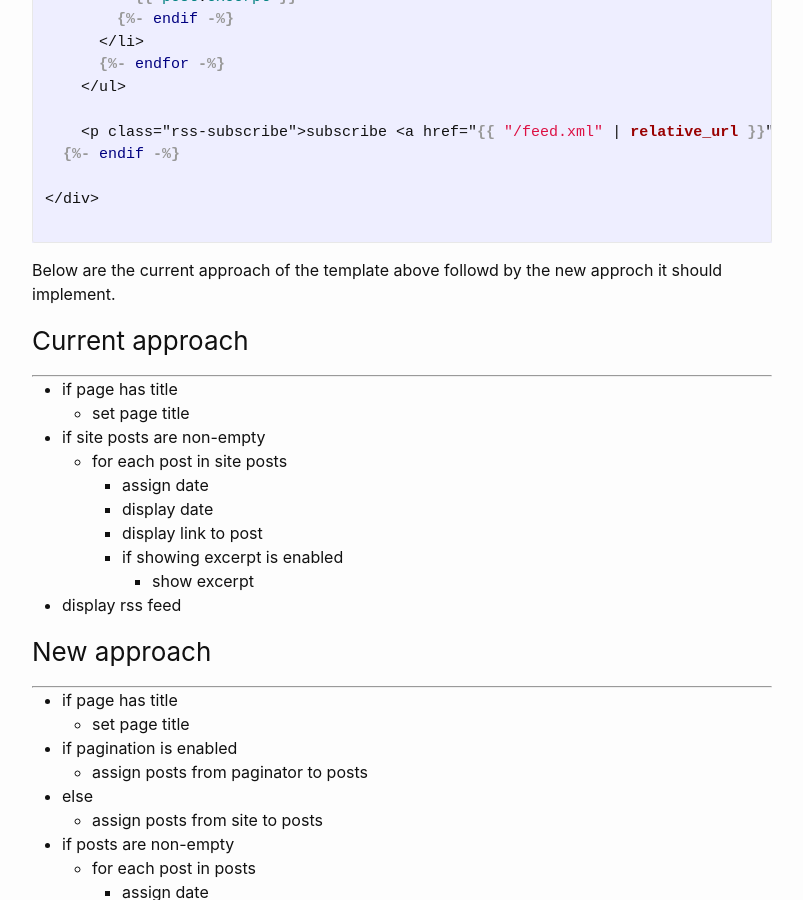
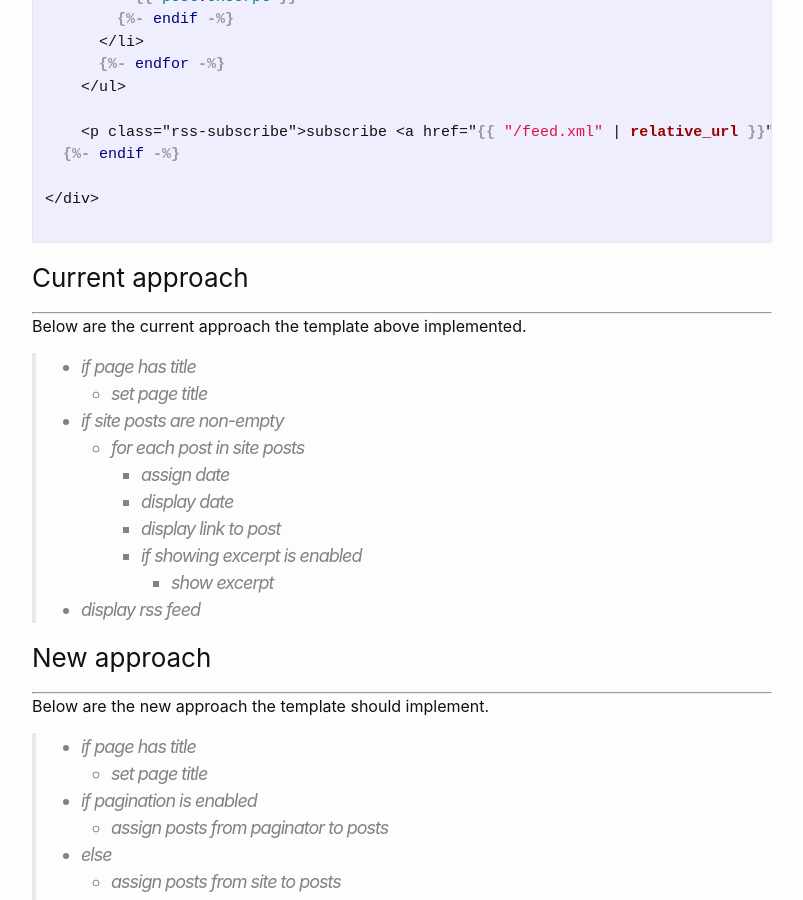
Before and after one commit to ndlarsen/ndlarsen.github.io, a Jekyll site: the page built from _posts/2019-09-29-jekyll-part-7-pagination.md, in a window 1280 px wide and 900 px high, scrolled down 1761 px. Shown: the whole window, without its empty margins (238-1041 px from the left). Built offline with Jekyll 4.4.1, drawn with Linux system fonts in a browser that asks for light colours.

Commit message:
Minor changes posts.

````diff
--- a/_posts/2019-09-29-jekyll-part-7-pagination.md
+++ b/_posts/2019-09-29-jekyll-part-7-pagination.md
@@ -81,44 +81,44 @@ layout: default
 {% endraw %}
 ```
 
-Below are the current approach of the template above followd by the new approch it should implement.
-
 ### Current approach
 ---
-* if page has title
-    * set page title
-* if site posts are non-empty
-    * for each post in site posts
-        * assign date
-        * display date
-        * display link to post
-        * if showing excerpt is enabled
-            * show excerpt
-* display rss feed
+Below are the current approach the template above implemented.
+>* if page has title
+>    * set page title
+>* if site posts are non-empty
+>    * for each post in site posts
+>        * assign date
+>        * display date
+>        * display link to post
+>        * if showing excerpt is enabled
+>            * show excerpt
+>* display rss feed
 
 ### New approach
 ---
-* if page has title
-    * set page title
-* if pagination is enabled
-    * assign posts from paginator to posts
-* else
-    * assign posts from site to posts
-* if posts are non-empty
-    * for each post in posts
-        * assign date
-        * display date
-        * display link to post
-        * if showing excerpt is enabled
-            * show excerpt
-        * display rss feed
-* if pagination is enabled
-    * if pagination has previous page
-        * display link to previous page
-    * display current page number of total page number
-    * if pagination has next page
-        * display link to next page
-* display rss feed
+Below are the new approach the template should implement.
+>* if page has title
+>    * set page title
+>* if pagination is enabled
+>    * assign posts from paginator to posts
+>* else
+>    * assign posts from site to posts
+>* if posts are non-empty
+>    * for each post in posts
+>        * assign date
+>        * display date
+>        * display link to post
+>        * if showing excerpt is enabled
+>            * show excerpt
+>         * display rss feed
+>* if pagination is enabled
+>   * if pagination has previous page
+>     * display link to previous page
+>     * display current page number of total page number
+>     * if pagination has next page
+>       * display link to next page
+> * display rss feed
 
 ### The new template
 ---
````
Also changed, not shown: _posts/2019-09-23-jekyll-part-1-initial-setup.md (+1 -1 lines), _posts/2019-09-24-jekyll-part-2-generating-a-barebones-page.md (+1 -1 lines), _posts/2019-09-25-jekyll-part-3-creating-posts.md (+1 -1 lines), _posts/2019-09-26-jekyll-part-4-hosting-at-github-pages.md (+1 -1 lines), _posts/2019-09-26-jekyll-part-5-adding-a-categories-page.md (+1 -1 lines).
